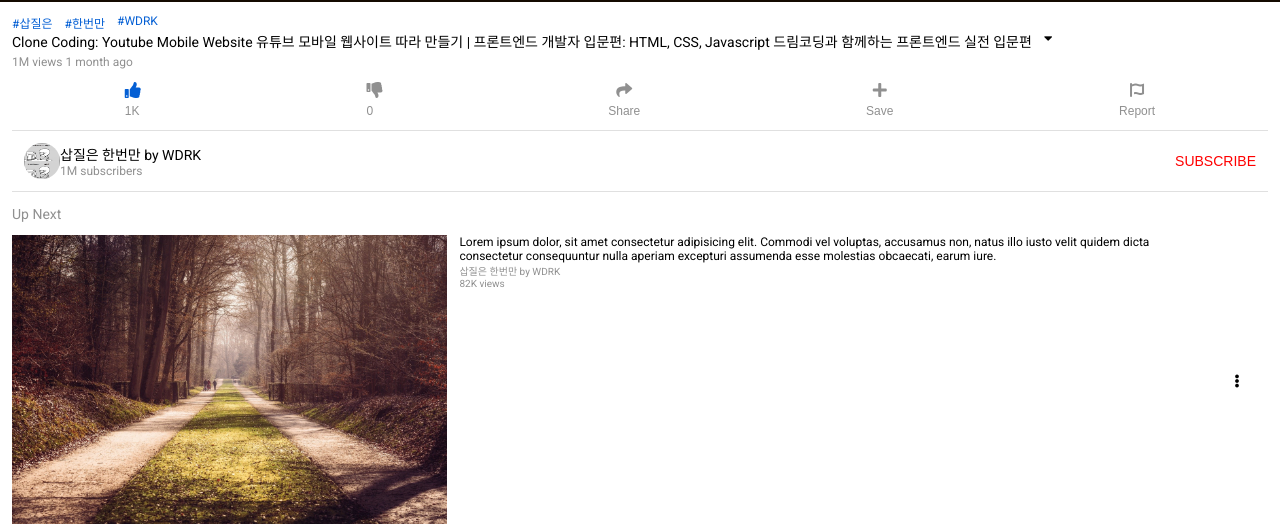
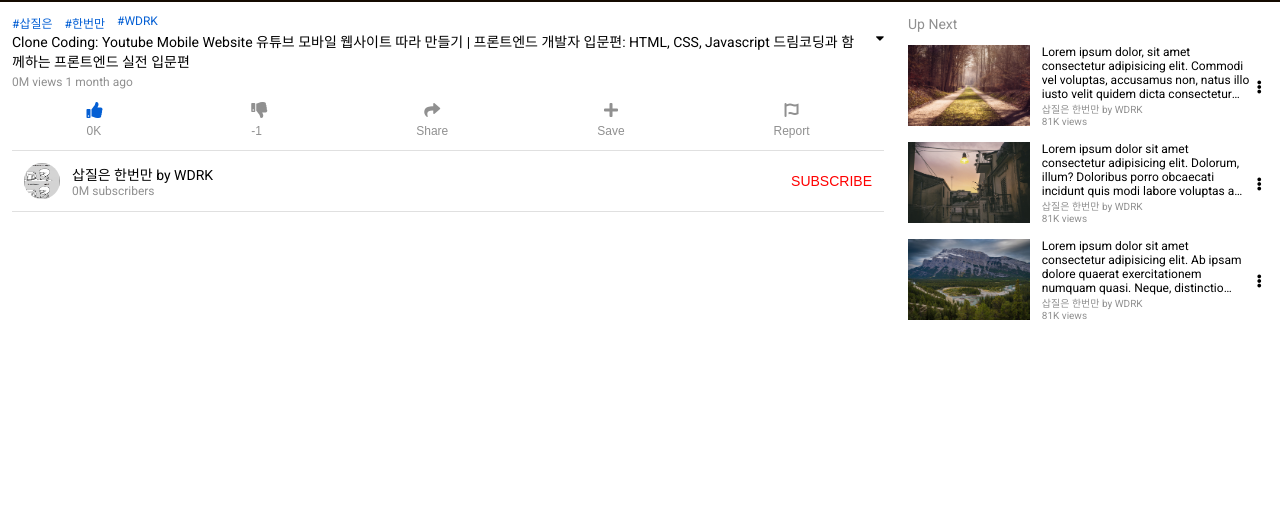
Before and after one commit to wdrk/youtubeCloneCoding, a plain HTML site: page index.html in a window 1280 px wide. Shown: the part 547-1078 px from the top of the page. After the commit the page ends 883 px from the top, so only its background shows below. Drawn offline with Linux system fonts and the light colour scheme.

Commit message:
Feat: 추가 미디어 쿼리 추가
브라우저 사이즈가 커지면 info와 upnext가 row정렬하도록 미디어 쿼리를 구성함

```diff
--- a/index.html
+++ b/index.html
@@ -36,6 +36,7 @@
       <video controls src="./video/Mountains - 48873.mp4"></video>
     </section>
 
+    <div class="infoAndUpNext">
       <!-- Video Info -->
       <section class="info">
         <!-- Metadata -->
@@ -48,24 +49,24 @@
           <div class="titleAndButton">
             <span class="title">
               Clone Coding: Youtube Mobile Website 유튜브 모바일 웹사이트 따라
-            만들기 | 프론트엔드 개발자 입문편: HTML, CSS, Javascript 드림코딩과
-            함께하는 프론트엔드 실전 입문편
+              만들기 | 프론트엔드 개발자 입문편: HTML, CSS, Javascript
+              드림코딩과 함께하는 프론트엔드 실전 입문편
             </span>
             <button class="moreBtn">
               <i class="fas fa-caret-down"></i>
             </button>
           </div>
-        <span class="views">1M views 1 month ago</span>
+          <span class="views">0M views 1 month ago</span>
         </div>
         <!-- Actions -->
         <div class="actions">
           <li>
             <button>
-            <i class="active fas fa-thumbs-up"></i><span>1K</span>
+              <i class="active fas fa-thumbs-up"></i><span>0K</span>
             </button>
           </li>
           <li>
-          <button><i class="fas fa-thumbs-down"></i><span>0</span></button>
+            <button><i class="fas fa-thumbs-down"></i><span>-1</span></button>
           </li>
           <li>
             <button><i class="fas fa-share"></i><span>Share</span></button>
@@ -85,7 +86,7 @@
             <img src="./image/why.jpeg" alt="avatar" />
             <div class="info">
               <span class="name">삽질은 한번만 by WDRK</span>
-            <span class="subscribers">1M subscribers</span>
+              <span class="subscribers">0M subscribers</span>
             </div>
           </div>
           <button class="subscribe">subscribe</button>
@@ -101,13 +102,13 @@
             </div>
             <div class="info">
               <span class="title"
-              >Lorem ipsum dolor, sit amet consectetur adipisicing elit. Commodi
-              vel voluptas, accusamus non, natus illo iusto velit quidem dicta
-              consectetur consequuntur nulla aperiam excepturi assumenda esse
-              molestias obcaecati, earum iure.</span
+                >Lorem ipsum dolor, sit amet consectetur adipisicing elit.
+                Commodi vel voluptas, accusamus non, natus illo iusto velit
+                quidem dicta consectetur consequuntur nulla aperiam excepturi
+                assumenda esse molestias obcaecati, earum iure.</span
               >
               <span class="name">삽질은 한번만 by WDRK</span>
-            <span class="views">82K views</span>
+              <span class="views">81K views</span>
             </div>
             <button class="moreBtn"><i class="fas fa-ellipsis-v"></i></button>
           </li>
@@ -117,12 +118,12 @@
             </div>
             <div class="info">
               <span class="title"
-              >Lorem ipsum dolor sit amet consectetur adipisicing elit. Dolorum,
-              illum? Doloribus porro obcaecati incidunt quis modi labore
-              voluptas a corrupti!</span
+                >Lorem ipsum dolor sit amet consectetur adipisicing elit.
+                Dolorum, illum? Doloribus porro obcaecati incidunt quis modi
+                labore voluptas a corrupti!</span
               >
               <span class="name">삽질은 한번만 by WDRK</span>
-            <span class="views">82K views</span>
+              <span class="views">81K views</span>
             </div>
             <button class="moreBtn"><i class="fas fa-ellipsis-v"></i></button>
           </li>
@@ -132,16 +133,17 @@
             </div>
             <div class="info">
               <span class="title"
-              >Lorem ipsum dolor sit amet consectetur adipisicing elit. Ab ipsam
-              dolore quaerat exercitationem numquam quasi. Neque, distinctio
-              repellendus!</span
+                >Lorem ipsum dolor sit amet consectetur adipisicing elit. Ab
+                ipsam dolore quaerat exercitationem numquam quasi. Neque,
+                distinctio repellendus!</span
               >
               <span class="name">삽질은 한번만 by WDRK</span>
-            <span class="views">82K views</span>
+              <span class="views">81K views</span>
             </div>
             <button class="moreBtn"><i class="fas fa-ellipsis-v"></i></button>
           </li>
         </ul>
       </section>
+    </div>
   </body>
 </html>
--- a/style.css
+++ b/style.css
@@ -63,7 +63,7 @@ header .icons .fa-search {
 
 /* Video Player */
 .player {
-  /* position: sticky; */
+  position: sticky;
   top: 0;
   text-align: center;
   background-color: var(--black-color);
@@ -74,26 +74,32 @@ header .icons .fa-search {
   max-width: 1000px;
 }
 
+/* info And UpNext */
+.infoAndUpNext {
+  display: flex;
+  flex-direction: column;
+}
+
 /* Video Info */
-body > .info {
+.infoAndUpNext > .info {
   padding: var(--padding);
 }
 
-.info .metadata .hashtags {
+.infoAndUpNext .info .metadata .hashtags {
   display: flex;
   font-size: var(--font-small);
   color: var(--blue-color);
 }
 
-.info .metadata .hashtags li {
+.infoAndUpNext .info .metadata .hashtags li {
   margin-right: var(--padding);
 }
 
-.info .metadata .titleAndButton {
+.infoAndUpNext .info .metadata .titleAndButton {
   display: flex;
 }
 
-.info .metadata .titleAndButton .title {
+.infoAndUpNext .info .metadata .titleAndButton .title {
   font-size: var(--font-medium);
   display: -webkit-box;
   -webkit-box-orient: vertical;
@@ -102,41 +108,41 @@ body > .info {
   margin-right: var(--padding);
 }
 
-.info .metadata .titleAndButton .moreBtn {
+.infoAndUpNext .info .metadata .titleAndButton .moreBtn {
   height: 100%;
 }
 
-.info .views {
+.infoAndUpNext .info .views {
   font-size: var(--font-small);
   color: var(--grey-dark-color);
 }
 
 /* Action Buttons */
-.info .actions {
+.infoAndUpNext .info .actions {
   display: flex;
   justify-content: space-around;
   margin: var(--padding) 0;
 }
 
-.info .actions button {
+.infoAndUpNext .info .actions button {
   display: flex;
   flex-direction: column;
   font-size: var(--font-small);
   color: var(--grey-dark-color);
 }
 
-.info .actions button i {
+.infoAndUpNext .info .actions button i {
   margin: 0 auto; /* 아이콘을 가운데로 오게 하는 좋은 팁 */
   margin-bottom: calc(var(--padding) / 2);
   font-size: 16px;
 }
 
-.info .actions button i.active {
+.infoAndUpNext .info .actions button i.active {
   color: var(--blue-color);
 }
 
 /* Channel Description */
-.info .channel {
+.infoAndUpNext .info .channel {
   display: flex;
   justify-content: space-between;
   border-top: 1px solid var(--grey-light-color);
@@ -144,81 +150,106 @@ body > .info {
   padding: var(--padding);
 }
 
-.info .channel .metadata {
+.infoAndUpNext .info .channel .metadata {
   display: flex;
   align-items: center;
 }
 
-.info .channel .metadata .info {
+.infoAndUpNext .info .channel .metadata .info {
   display: flex;
   flex-direction: column;
 }
 
-.info .channel .metadata img {
+.infoAndUpNext .info .channel .metadata img {
   width: var(--avatar-size);
   height: var(--avatar-size);
   border-radius: 50%;
+  margin-right: var(--padding);
 }
 
-.info .channel .metadata .info .name {
+.infoAndUpNext .info .channel .metadata .info .name {
   font-size: var(--font-medium);
 }
 
-.info .channel .metadata .info .subscribers {
+.infoAndUpNext .info .channel .metadata .info .subscribers {
   font-size: var(--font-small);
   color: var(--grey-dark-color);
 }
 
-.info .channel .subscribe {
+.infoAndUpNext .info .channel .subscribe {
   text-transform: uppercase;
   color: var(--red-color);
   font-size: var(--font-medium);
 }
 
 /* Up Next */
-.upNext {
+.infoAndUpNext .upNext {
   padding: 0 var(--padding);
 }
 
-.upNext > .title {
+.infoAndUpNext .upNext > .title {
   font-size: var(--font-medium);
   color: var(--grey-dark-color);
   margin-bottom: calc(var(--padding) / 2);
 }
 
-.upNext .item {
+.infoAndUpNext .upNext .item {
   display: flex;
   margin-top: var(--padding);
 }
 
-.upNext .item .img {
+.infoAndUpNext .upNext .item .img {
   flex: 1 1 35%;
   margin-right: var(--padding);
 }
 
-.upNext .item .img img {
+.infoAndUpNext .upNext .item .img img {
   width: 100%;
 }
 
-.upNext .item .info {
+.infoAndUpNext .upNext .item .info {
   flex: 1 1 60%;
 }
 
-.upNext .item .moreBtn {
+.infoAndUpNext .upNext .item .moreBtn {
   flex: 1 1 5%;
 }
 
-.upNext .item .info {
+.infoAndUpNext .upNext .item .info {
   display: flex;
   flex-direction: column;
 }
 
-.upNext .item .info .title {
+.infoAndUpNext .upNext .item .info .title {
   font-size: var(--font-small);
+  display: -webkit-box;
+  -webkit-box-orient: vertical;
+  -webkit-line-clamp: 4;
+  overflow: hidden;
 }
 
-.upNext .item .info .name,
-.upNext .item .info .views {
+.infoAndUpNext .upNext .item .info .name,
+.infoAndUpNext .upNext .item .info .views {
   font-size: var(--font-micro);
   color: var(--grey-dark-color);
 }
+
+@media screen and (min-width: 768px) {
+  .infoAndUpNext {
+    display: flex;
+    flex-direction: row;
+    max-width: 1754px;
+  }
+
+  .infoAndUpNext .info {
+    flex: 1 1 70%;
+  }
+
+  .infoAndUpNext .upNext {
+    flex: 1 1 30%;
+  }
+
+  .infoAndUpNext .upNext {
+    padding: var(--padding);
+  }
+}
```
Lines whose indentation alone changed are shown as unchanged.
